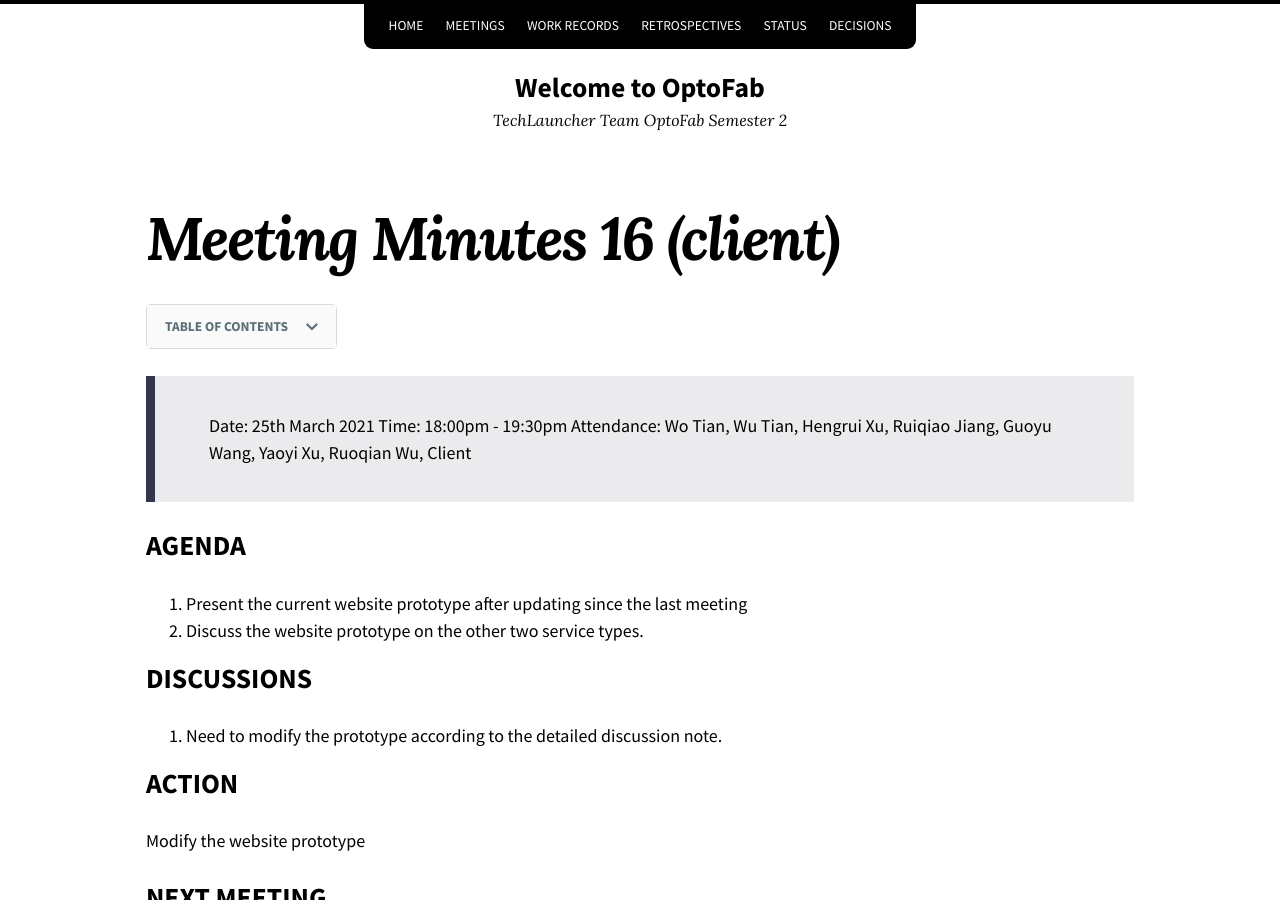
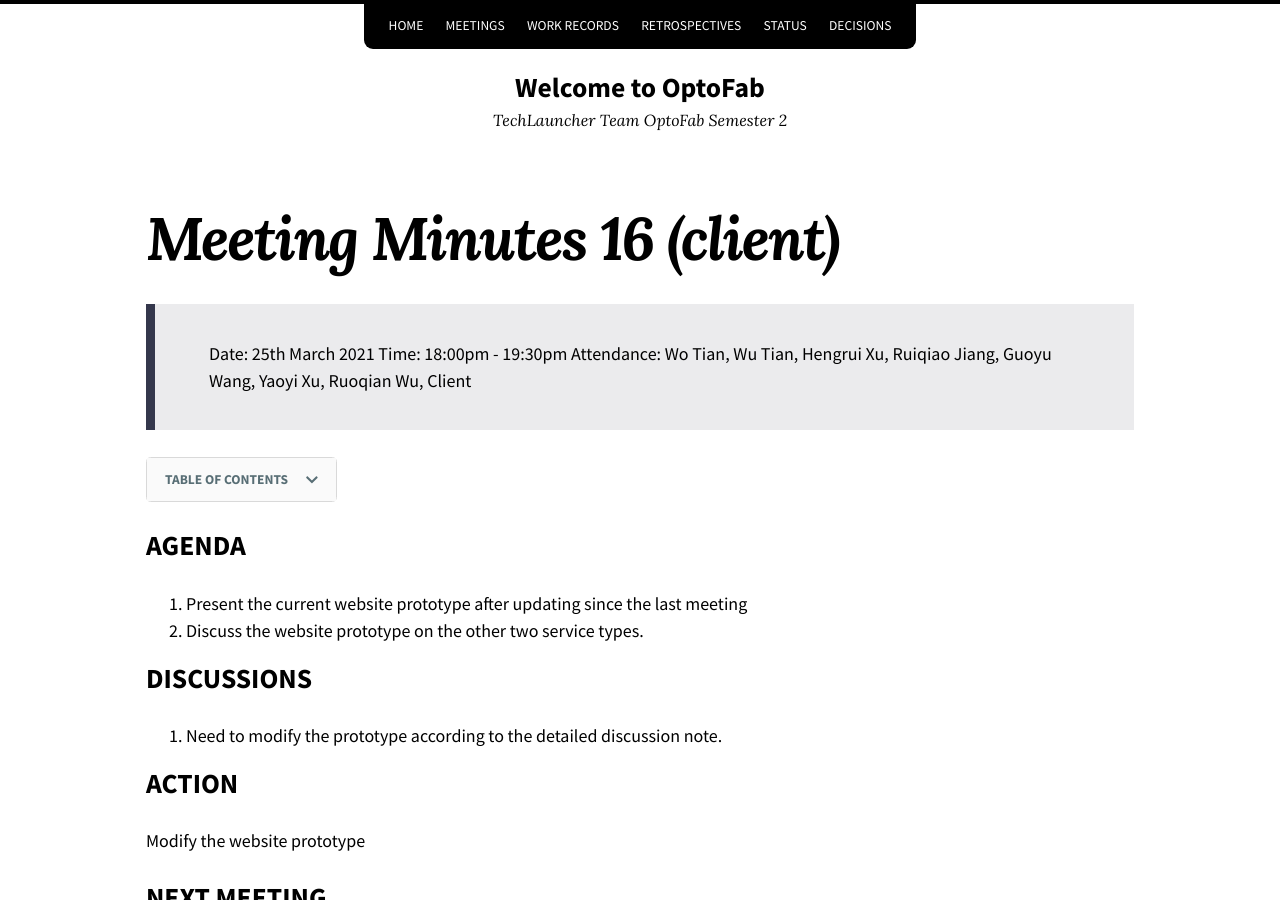
Before and after one commit to optofab/optofab.github.io, a Jekyll site: the page built from _meetings/2021-03-25-Meeting-Minutes-16-(Client).md, in a window 1280 px wide and 900 px high. Built offline with Jekyll 4.4.1, drawn with Linux system fonts in a browser that asks for light colours; nearby versions of some CDN libraries.

Commit message:
reorder paragraph

```diff
--- a/_meetings/2021-03-25-Meeting-Minutes-16-(Client).md
+++ b/_meetings/2021-03-25-Meeting-Minutes-16-(Client).md
@@ -2,11 +2,11 @@
 layout: page
 ---
 
-{% include toc %}
-
 > Date: 25th March 2021
 > Time: 18:00pm - 19:30pm
 > Attendance: Wo Tian, Wu Tian, Hengrui Xu, Ruiqiao Jiang, Guoyu Wang, Yaoyi Xu, Ruoqian Wu, Client
+
+{% include toc %}
 
 ## AGENDA
 
```
